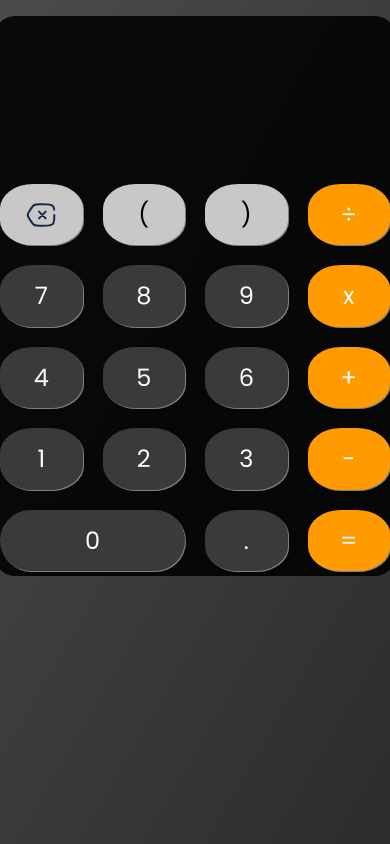
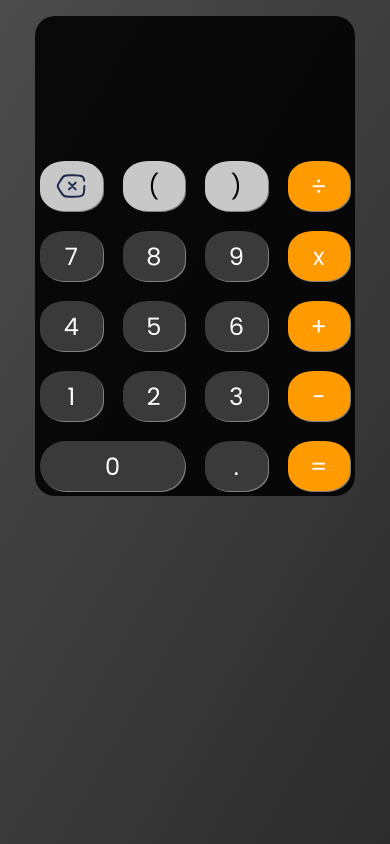
Before and after one commit to sshivamanand/calculator, a plain HTML site: page index.html in a window 390 px wide. Drawn offline with nearby package versions, Linux system fonts and the light colour scheme.

Commit message:
Update styles.css

```diff
--- a/styles.css
+++ b/styles.css
@@ -115,6 +115,17 @@ img {
   }
 }
 
+@media (max-width: 425px) {
+  .calculator {
+    margin-right: 1rem;
+    margin-left: 1rem;
+    position: fixed;
+    top: 1rem;
+    height: 30rem;
+    width: 20rem;
+  }
+}
+
 .pressed {
   background-color: rgba(155, 155, 155, 0.541);
 }
```
